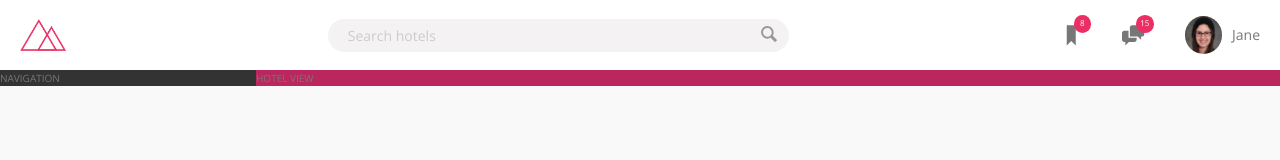
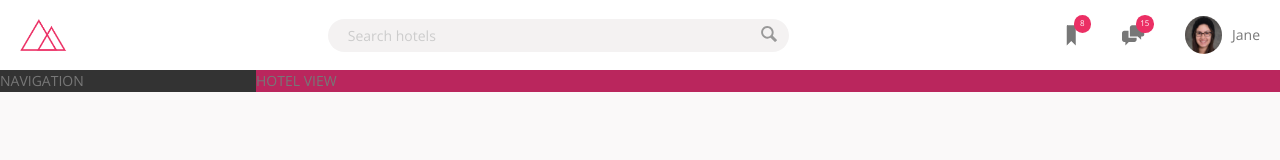
Before and after one commit to juliasj/trillo-project, a website: page index.html in a window 1280 px wide. Drawn offline with nearby package versions, Linux system fonts and the light colour scheme; files that its build step writes are made by us from their sources.

Commit message:
Update default font size

```diff
--- a/sass/abstracts/_variables.scss
+++ b/sass/abstracts/_variables.scss
@@ -18,4 +18,7 @@
 
     // SHADOWS
     --shadow-dark: 0 2rem 6rem rgba(0,0,0,.3);
+
+    // FONTS
+    --font-size-default: 1.4rem;
 }
--- a/sass/base/_typography.scss
+++ b/sass/base/_typography.scss
@@ -1,5 +1,6 @@
 body {
     font-family: 'Open Sans', sans-serif;
+    font-size: var(--font-size-default);
     font-weight: 400;
     line-height: 1.6;
     color: var(--color-gray-dark-2);
--- a/sass/layout/_header.scss
+++ b/sass/layout/_header.scss
@@ -5,7 +5,6 @@
     height: 7rem;
     background-color: var(--color-white);
     border-bottom: var(--color-gray-light-2);
-    font-size: 1.4rem;
 
     &__logo {
         height: 3.25rem;
```
